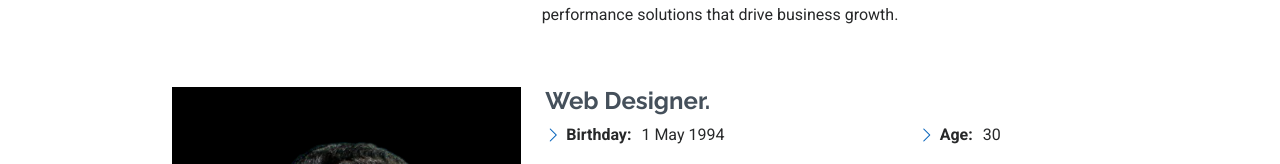
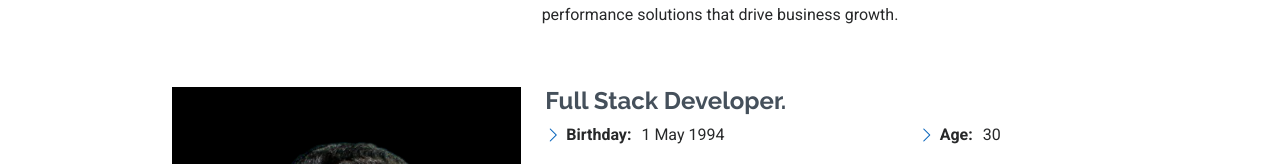
Before and after one commit to MAamir1/My-portfolio, a plain HTML site: page index.html in a window 1280 px wide. Shown: the part 611-775 px from the top of the page. Drawn offline with nearby package versions, Linux system fonts and the light colour scheme.

Commit message:
updated about sub-title

```diff
--- a/index.html
+++ b/index.html
@@ -91,7 +91,7 @@
             <img src="./assets/img/bg-2.png" class="img-fluid" alt="">
           </div>
           <div class="col-lg-8 content">
-            <h2>Web Designer.</h2>
+            <h2>Full Stack Developer.</h2>
             <div class="row">
               <div class="col-lg-6">
                 <ul>
```
